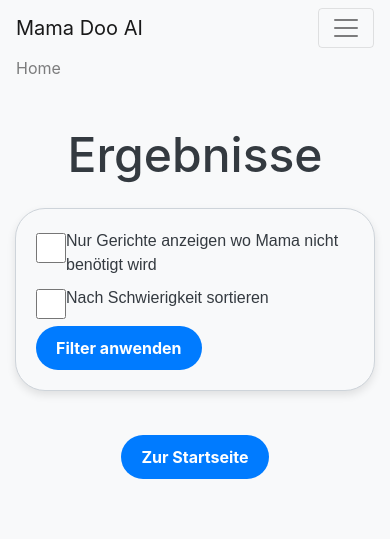
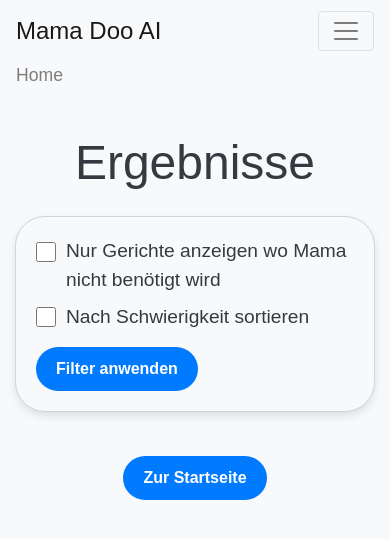
Before and after one commit to Jannis241/MamaDoo, a Flask app: page /confirmation in a window 390 px wide, after a click that opens the changed part. Shown: the top 539 px of the page. Run offline with Flask 3, Linux system fonts and the light colour scheme; parts of the project's set-up code (start-up, migrations or seed data) failed here and were passed over; some libraries are stand-ins or nearby versions.

Commit message:
automatic python commit

```diff
--- a/Mama-Doo-AI/AI/config.txt
+++ b/Mama-Doo-AI/AI/config.txt
@@ -14,7 +14,7 @@ Chicken Nuggets mit Kartoffelpüree, 9, 10, 6, Beides, Ja, Ja,fufu ist lecker,ka
 
 Fischstäbchen / Lachs mit Kartoffelpüree, 7, 9, 5, eher Abends ,Ja, Ja, - ,fischstäbchen, kartoffeln
 
-Fertig Pizza, 10, 10, 1, Beides, Nein, Nein, sehr lecker aber ungesund, fertigpizza
+Fertig Pizza, 10, 10, 1, Beides, Nein, Nein, Notfall, fertigpizza
 
 Selbst gemachte Pizza, 6.5, 8.5, 8,  eher Abends, Nein, Ja, Auf jeden Fall weniger Zwiebeln!! Jannis Bewertung: 4 -> Jesko Bewertung: 9, ananas, zwiebeln, käse, salami, hefe, milch, tomatensoße, salz, zucker
 
--- a/Mama-Doo-AI/AI/mainAI.py
+++ b/Mama-Doo-AI/AI/mainAI.py
@@ -1,4 +1,7 @@
-import Essen, Zutaten
+try:
+    import Essen, Zutaten
+except:
+    print("Couldnt import 'Essen' and 'Zutaten'...")
 import gmail
 zutatenManager = Zutaten.Manager()
 class MamaDooAi():
--- a/Mama-Doo-AI/webseite/static/styles.css
+++ b/Mama-Doo-AI/webseite/static/styles.css
@@ -2,6 +2,7 @@ body {
     background-color: #f8f9fa;
     color: #343a40;
     padding-bottom: 20px; /* Abstand nach unten hinzu */
+    font-family: 'Arial', sans-serif;
 }
 
 h1 {
@@ -14,12 +15,21 @@ h1 {
     margin-top: 20px;
 }
 
-.list-group-item {
-    font-size: 1.25rem;
+.navbar .nav-link {
+    font-size: 1.1rem;
 }
 
-.navbar .btn {
-    margin-left: auto;
+.navbar .navbar-brand {
+    font-size: 1.5rem;
+}
+
+.footer {
+    background-color: #e9ecef;
+    border-top: 1px solid #dee2e6;
+}
+
+.footer .text-muted {
+    font-size: 0.9rem;
 }
 
 /* Zusätzliche benutzerdefinierte CSS-Stile für den Filterbereich */
@@ -36,24 +46,11 @@ h1 {
     font-size: 1.2rem;
     margin-left: 10px;
     font-family: Arial, Helvetica, sans-serif;
-
 }
 
 .form-check-input {
     width: 20px;
     height: 20px;
-    margin-right: 10px; /* Abstand zwischen Checkbox und Label erhöhen */
-    padding: 10px; /* Padding um die Checkbox erhöhen */
+    margin-right: 20px; /* Abstand zwischen Checkbox und Label erhöhen */
+    padding: 20px; /* Padding um die Checkbox erhöhen */
 }
-
-/* Anpassungen für Mobilgeräte */
-@media (max-width: 768px) {
-    .form-check-label {
-        font-size: 1rem;
-    }
-    .form-check-input {
-        width: 30px;
-        height: 30px;
-        padding: 12px; /* Anpassung des Paddings für Mobilgeräte */
-    }
-}
--- a/Mama-Doo-AI/webseite/templates/index.html
+++ b/Mama-Doo-AI/webseite/templates/index.html
@@ -15,9 +15,6 @@
       </button>
       <div class="collapse navbar-collapse" id="navbarNav">
         <ul class="navbar-nav mr-auto">
-          <li class="nav-item">
-            <a class="nav-link" href="/">Home</a>
-          </li>
           <li class="nav-item">
             <a class="nav-link" href="/add-food-not-have">Lebensmittel hinzuf&uuml;gen, die ich nicht habe</a>
           </li>
--- a/Mama-Doo-AI/webseite/webseiteManager.py
+++ b/Mama-Doo-AI/webseite/webseiteManager.py
@@ -1,14 +1,22 @@
-from flask import Flask, render_template, request, redirect, url_for, flash
-import sys
-import os
 
-sys.path.insert(0, os.path.abspath(os.path.join(os.path.dirname(__file__), '..', 'AI')))
-import mainAI
-import Essen
+try:
+    from flask import Flask, render_template, request, redirect, url_for, flash
+except:
+    print("Required module 'Flask' is missing..")
+    exit(-1)
+
+try:
+    import sys
+    import os
+
+    sys.path.insert(0, os.path.abspath(os.path.join(os.path.dirname(__file__), '..', 'AI')))
+    import mainAI
+except:
+    print("Import error..")
+    exit(-1)
 
 app = Flask(__name__, static_folder='static')
-app.secret_key = 'your_secret_key'  # Für Flash-Messages erforderlich
-
+app.secret_key = "secret"
 foods_have = []
 foods_not_have = []
 results = []
@@ -90,7 +98,8 @@ def reset_and_home():
     mainAI.MDA.reinit()
     return redirect(url_for('home'))
 
+def start():
+    app.run(debug=True, host='0.0.0.0')
 
-
-if __name__ == '__main__':
+if __name__ == "__main__":
     app.run(debug=True, host='0.0.0.0')
```
Also changed, not shown: Mama-Doo-AI/start.py (added, +7 -0 lines).
